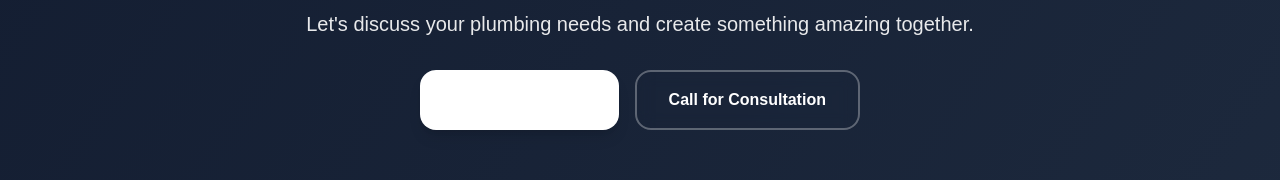
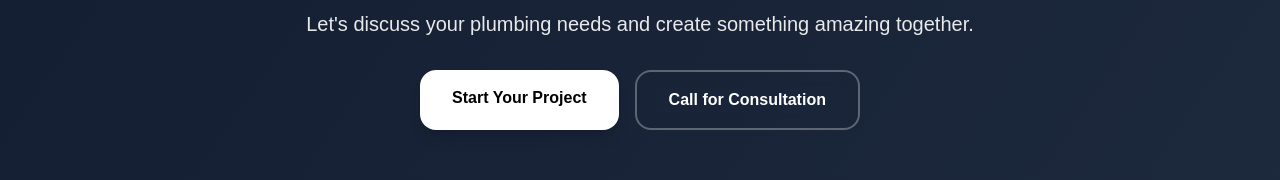
Before and after one commit to AlphaCentauri2026/ABC-plumbing, a Next.js app: page /projects in a window 1280 px wide. Shown: the part 1708-1888 px from the top of the page. Built offline with nearby package versions, Linux system fonts and the light colour scheme.

Commit message:
fix: Improve projects page Start Your Project button contrast
- Changed button text color from plumbing-primary (blue) to text-black
- Maintains white background for better contrast and readability
- Located at bottom of projects page in final CTA section

```diff
--- a/src/app/projects/page-beautiful.tsx
+++ b/src/app/projects/page-beautiful.tsx
@@ -218,7 +218,7 @@ export default function ProjectsPage() {
               <div className="flex flex-col sm:flex-row gap-4 justify-center">
                 <a
                   href="/contact"
-                  className="bg-white text-plumbing-primary font-bold py-4 px-8 rounded-2xl hover:bg-slate-50 transition-all duration-300 transform hover:scale-105 shadow-lg"
+                  className="bg-white text-black font-bold py-4 px-8 rounded-2xl hover:bg-slate-50 transition-all duration-300 transform hover:scale-105 shadow-lg"
                 >
                   Start Your Project
                 </a>
```
